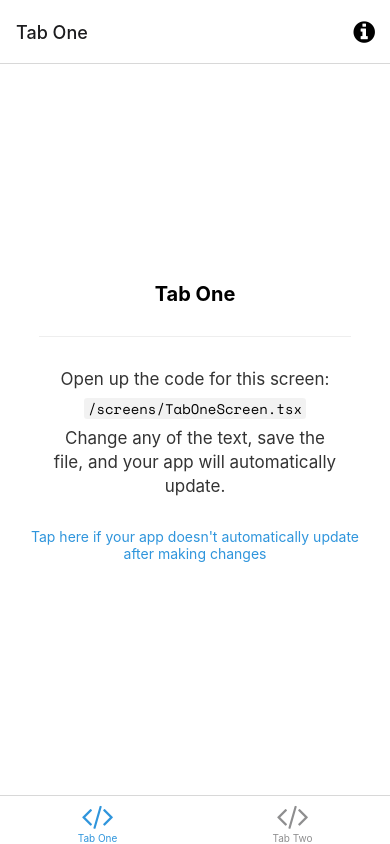
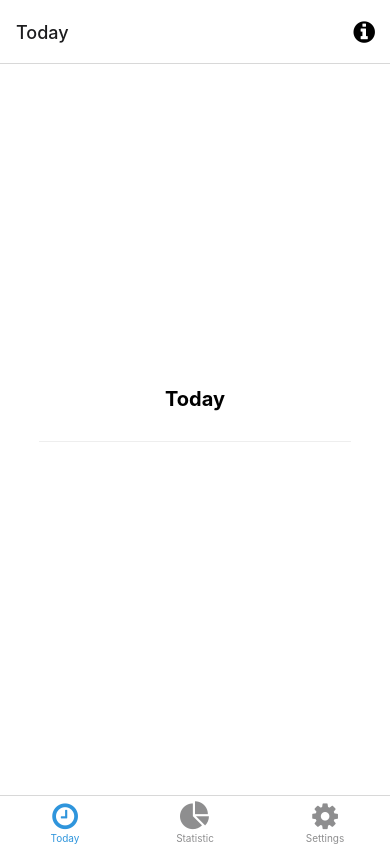
Before and after one commit to martinLjs/Timezilla, a React Native app: screen /Today in a window 390 px wide. Built offline with nearby package versions, Linux system fonts and the light colour scheme; what expo-linking would draw is missing.

Commit message:
Add new tabs

```diff
--- a/navigation/index.tsx
+++ b/navigation/index.tsx
@@ -3,27 +3,40 @@
  * https://reactnavigation.org/docs/getting-started
  *
  */
-import { FontAwesome } from '@expo/vector-icons';
-import { createBottomTabNavigator } from '@react-navigation/bottom-tabs';
-import { NavigationContainer, DefaultTheme, DarkTheme } from '@react-navigation/native';
-import { createNativeStackNavigator } from '@react-navigation/native-stack';
-import * as React from 'react';
-import { ColorSchemeName, Pressable } from 'react-native';
+import { FontAwesome } from "@expo/vector-icons";
+import { createBottomTabNavigator } from "@react-navigation/bottom-tabs";
+import {
+  NavigationContainer,
+  DefaultTheme,
+  DarkTheme,
+} from "@react-navigation/native";
+import { createNativeStackNavigator } from "@react-navigation/native-stack";
+import * as React from "react";
+import { ColorSchemeName, Pressable } from "react-native";
 
-import Colors from '../constants/Colors';
-import useColorScheme from '../hooks/useColorScheme';
-import ModalScreen from '../screens/ModalScreen';
-import NotFoundScreen from '../screens/NotFoundScreen';
-import TabOneScreen from '../screens/TabOneScreen';
-import TabTwoScreen from '../screens/TabTwoScreen';
-import { RootStackParamList, RootTabParamList, RootTabScreenProps } from '../types';
-import LinkingConfiguration from './LinkingConfiguration';
+import Colors from "../constants/Colors";
+import useColorScheme from "../hooks/useColorScheme";
+import ModalScreen from "../screens/ModalScreen";
+import NotFoundScreen from "../screens/NotFoundScreen";
+import TabOneScreen from "../screens/TabOneScreen";
+import TabTwoScreen from "../screens/TabTwoScreen";
+import {
+  RootStackParamList,
+  RootTabParamList,
+  RootTabScreenProps,
+} from "../types";
+import LinkingConfiguration from "./LinkingConfiguration";
 
-export default function Navigation({ colorScheme }: { colorScheme: ColorSchemeName }) {
+export default function Navigation({
+  colorScheme,
+}: {
+  colorScheme: ColorSchemeName;
+}) {
   return (
     <NavigationContainer
       linking={LinkingConfiguration}
-      theme={colorScheme === 'dark' ? DarkTheme : DefaultTheme}>
+      theme={colorScheme === "dark" ? DarkTheme : DefaultTheme}
+    >
       <RootNavigator />
     </NavigationContainer>
   );
@@ -38,9 +51,17 @@ const Stack = createNativeStackNavigator<RootStackParamList>();
 function RootNavigator() {
   return (
     <Stack.Navigator>
-      <Stack.Screen name="Root" component={BottomTabNavigator} options={{ headerShown: false }} />
-      <Stack.Screen name="NotFound" component={NotFoundScreen} options={{ title: 'Oops!' }} />
-      <Stack.Group screenOptions={{ presentation: 'modal' }}>
+      <Stack.Screen
+        name="Root"
+        component={BottomTabNavigator}
+        options={{ headerShown: false }}
+      />
+      <Stack.Screen
+        name="NotFound"
+        component={NotFoundScreen}
+        options={{ title: "Oops!" }}
+      />
+      <Stack.Group screenOptions={{ presentation: "modal" }}>
         <Stack.Screen name="Modal" component={ModalScreen} />
       </Stack.Group>
     </Stack.Navigator>
@@ -58,22 +79,26 @@ function BottomTabNavigator() {
 
   return (
     <BottomTab.Navigator
-      initialRouteName="TabOne"
+      initialRouteName="Today"
       screenOptions={{
         tabBarActiveTintColor: Colors[colorScheme].tint,
-      }}>
+      }}
+    >
       <BottomTab.Screen
-        name="TabOne"
+        name="Today"
         component={TabOneScreen}
-        options={({ navigation }: RootTabScreenProps<'TabOne'>) => ({
-          title: 'Tab One',
-          tabBarIcon: ({ color }) => <TabBarIcon name="code" color={color} />,
+        options={({ navigation }: RootTabScreenProps<"Today">) => ({
+          title: "Today",
+          tabBarIcon: ({ color }) => (
+            <TabBarIcon name="clock-o" color={color} />
+          ),
           headerRight: () => (
             <Pressable
-              onPress={() => navigation.navigate('Modal')}
+              onPress={() => navigation.navigate("Modal")}
               style={({ pressed }) => ({
                 opacity: pressed ? 0.5 : 1,
-              })}>
+              })}
+            >
               <FontAwesome
                 name="info-circle"
                 size={25}
@@ -85,11 +110,21 @@ function BottomTabNavigator() {
         })}
       />
       <BottomTab.Screen
-        name="TabTwo"
+        name="Statistic"
         component={TabTwoScreen}
         options={{
-          title: 'Tab Two',
-          tabBarIcon: ({ color }) => <TabBarIcon name="code" color={color} />,
+          title: "Statistic",
+          tabBarIcon: ({ color }) => (
+            <TabBarIcon name="pie-chart" color={color} />
+          ),
+        }}
+      />
+      <BottomTab.Screen
+        name="Settings"
+        component={TabTwoScreen}
+        options={{
+          title: "Settings",
+          tabBarIcon: ({ color }) => <TabBarIcon name="cog" color={color} />,
         }}
       />
     </BottomTab.Navigator>
@@ -100,7 +135,7 @@ function BottomTabNavigator() {
  * You can explore the built-in icon families and icons on the web at https://icons.expo.fyi/
  */
 function TabBarIcon(props: {
-  name: React.ComponentProps<typeof FontAwesome>['name'];
+  name: React.ComponentProps<typeof FontAwesome>["name"];
   color: string;
 }) {
   return <FontAwesome size={30} style={{ marginBottom: -3 }} {...props} />;
--- a/screens/TabOneScreen.tsx
+++ b/screens/TabOneScreen.tsx
@@ -1,15 +1,19 @@
-import { StyleSheet } from 'react-native';
+import { StyleSheet } from "react-native";
 
-import EditScreenInfo from '../components/EditScreenInfo';
-import { Text, View } from '../components/Themed';
-import { RootTabScreenProps } from '../types';
+import { Text, View } from "../components/Themed";
+import { RootTabScreenProps } from "../types";
 
-export default function TabOneScreen({ navigation }: RootTabScreenProps<'TabOne'>) {
+export default function TabOneScreen({
+  navigation,
+}: RootTabScreenProps<"TabOne">) {
   return (
     <View style={styles.container}>
-      <Text style={styles.title}>Tab One</Text>
-      <View style={styles.separator} lightColor="#eee" darkColor="rgba(255,255,255,0.1)" />
-      <EditScreenInfo path="/screens/TabOneScreen.tsx" />
+      <Text style={styles.title}>Today</Text>
+      <View
+        style={styles.separator}
+        lightColor="#eee"
+        darkColor="rgba(255,255,255,0.1)"
+      />
     </View>
   );
 }
@@ -17,16 +21,16 @@ export default function TabOneScreen({ navigation }: RootTabScreenProps<'TabOne'
 const styles = StyleSheet.create({
   container: {
     flex: 1,
-    alignItems: 'center',
-    justifyContent: 'center',
+    alignItems: "center",
+    justifyContent: "center",
   },
   title: {
     fontSize: 20,
-    fontWeight: 'bold',
+    fontWeight: "bold",
   },
   separator: {
     marginVertical: 30,
     height: 1,
-    width: '80%',
+    width: "80%",
   },
 });
```
Also changed, not shown: types.tsx (+15 -10 lines).
